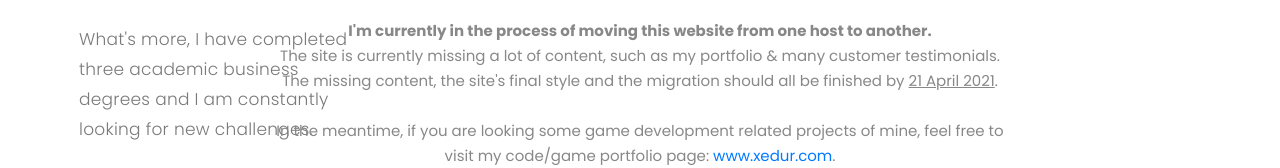
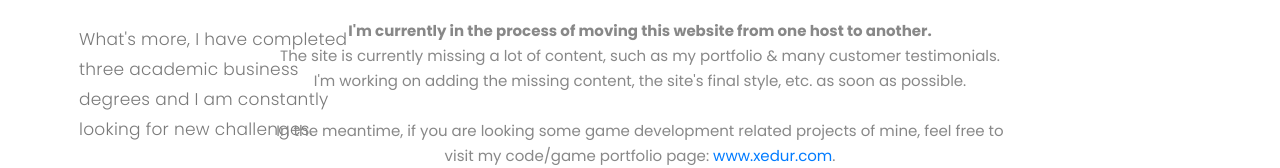
Before and after one commit to XeduR/www.erantanen.com, a plain HTML site: page index.html in a window 1280 px wide. Shown: the part 857-1025 px from the top of the page. Drawn offline with Linux system fonts and the light colour scheme.

Commit message:
Update index.html

```diff
--- a/index.html
+++ b/index.html
@@ -86,7 +86,7 @@
                         </p>
                         <p>
                             The site is currently missing a lot of content, such as my portfolio & many customer testimonials.
-                            The missing content, the site's final style and the migration should all be finished by <u>21 April 2021</u>.<br><br>
+                            I'm working on adding the missing content, the site's final style, etc. as soon as possible.<br><br>
                         </p>
                         <p>
                             In the meantime, if you are looking some game development related projects of mine,
```
